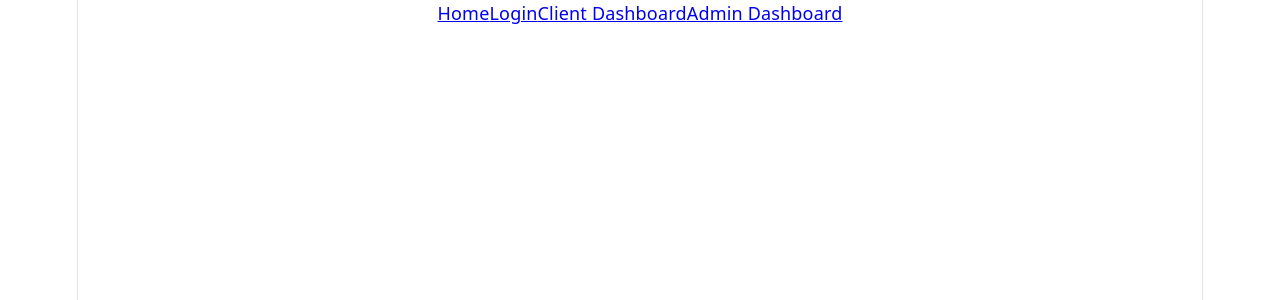
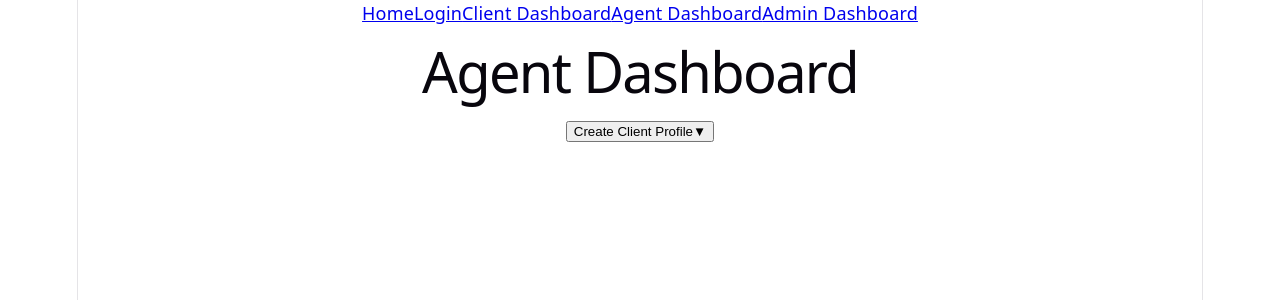
Before and after one commit to God3Tier/scroogebank, a React app in the folder frontend/: page /agent-dashboard in a window 1280 px wide. Shown: the top 300 px of the page. Built offline with nearby package versions, Linux system fonts and the light colour scheme; the HTML template or start-up script is replaced by a standard one.

Commit message:
Added details according to Appendix 3 for AgentDashboard

```diff
--- a/frontend/src/AppRouter.jsx
+++ b/frontend/src/AppRouter.jsx
@@ -2,6 +2,7 @@ import { BrowserRouter as Router, Routes, Route } from 'react-router-dom'
 import Home from './pages/Home.jsx'
 import Login from './pages/Login.jsx'
 import ClientDashboard from './pages/ClientDashboard.jsx'
+import AgentDashboard from './pages/AgentDashboard.jsx'
 import AdminDashboard from './pages/AdminDashboard.jsx'
 
 function AppRouter() {
@@ -10,6 +11,7 @@ function AppRouter() {
       <Route path="/" element={<Home />} />
       <Route path="/login" element={<Login />} />
       <Route path="/client-dashboard" element={<ClientDashboard />} />
+      <Route path="/agent-dashboard" element={<AgentDashboard />} />
       <Route path="/admin-dashboard" element={<AdminDashboard />} />
     </Routes>
   )
--- a/frontend/src/components/NavBar.jsx
+++ b/frontend/src/components/NavBar.jsx
@@ -6,6 +6,7 @@ function NavBar() {
       <NavLink to="/">Home</NavLink>
       <NavLink to="/login">Login</NavLink>
       <NavLink to="/client-dashboard">Client Dashboard</NavLink>
+      <NavLink to="/agent-dashboard">Agent Dashboard</NavLink>
       <NavLink to="/admin-dashboard">Admin Dashboard</NavLink>
     </nav>
   )
--- /dev/null
+++ b/frontend/src/pages/AgentDashboard.jsx
@@ -0,0 +1,55 @@
+import { useState } from 'react'
+
+function AgentDashboard() {
+    const [isOpen, setIsOpen] = useState(false)
+
+    return (
+        <div>
+            <h1>Agent Dashboard</h1>
+
+            <div className="accordion">
+                <button
+                className="accordion-header"
+                onClick={() => setIsOpen(!isOpen)}
+                >
+                Create Client Profile
+                <span>{isOpen ? '▲' : '▼'}</span>
+                </button>
+
+                {isOpen && (
+                <div className="accordion-content">
+                    <label htmlFor="firstName">First Name:</label>
+                    <input type="text" id="firstName" name="firstName" />
+                    <label htmlFor="lastName">Last Name:</label>
+                    <input type="text" id="lastName" name="lastName" />
+                    <label htmlFor="dateOfBirth">Date of Birth:</label>
+                    <input type="date" id="dateOfBirth" name="dateOfBirth" />
+                    <label htmlFor="gender">Gender:</label>
+                    <select id="gender" name="gender">
+                        <option value="male">Male</option>
+                        <option value="female">Female</option>
+                        <option value="other">Other</option>
+                    </select>
+                    <label htmlFor="email">Email:</label>
+                    <input type="email" id="email" name="email" />
+                    <label htmlFor="phone">Phone:</label>
+                    <input type="tel" id="phone" name="phone" />
+                    <label htmlFor="address">Address:</label>
+                    <input type="text" id="address" name="address" />
+                    <label htmlFor="city">City:</label>
+                    <input type="text" id="city" name="city" />
+                    <label htmlFor="state">State:</label>
+                    <input type="text" id="state" name="state" />
+                    <label htmlFor="postalCode">Postal Code:</label>
+                    <input type="text" id="postalCode" name="postalCode" />
+                    <button type="submit">Create Profile</button>
+                </div>
+                )}
+
+
+            </div>
+        </div>
+    )
+}
+
+export default AgentDashboard;
```
